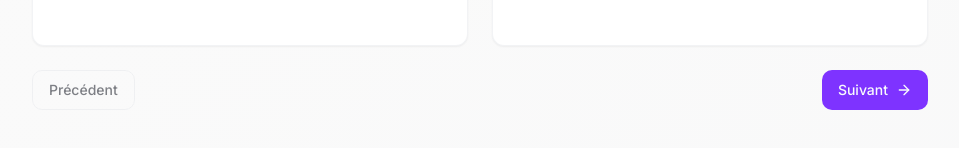
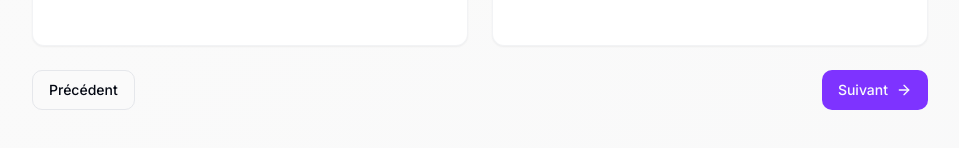
Before and after one commit to AITFX224/Alifa, a React (Vite) app: page /become-artisan in a window 1280 px wide. Shown: the part 572-720 px from the top of the page, without its empty margins (160-1119 px from the left). Built offline with nearby package versions, Linux system fonts and the light colour scheme.

Commit message:
Fix: Activate previous button
The previous button in the "Become Artisan" form is now functional, allowing users to navigate back to the previous step.

```diff
--- a/src/pages/BecomeArtisan.tsx
+++ b/src/pages/BecomeArtisan.tsx
@@ -376,8 +376,7 @@ const BecomeArtisan = () => {
         <div className="flex items-center justify-between">
           <Button
             variant="outline"
-            onClick={() => setStep(Math.max(1, step - 1))}
-            disabled={step === 1}
+            onClick={() => setStep(step > 1 ? step - 1 : 1)}
           >
             Précédent
           </Button>
```
